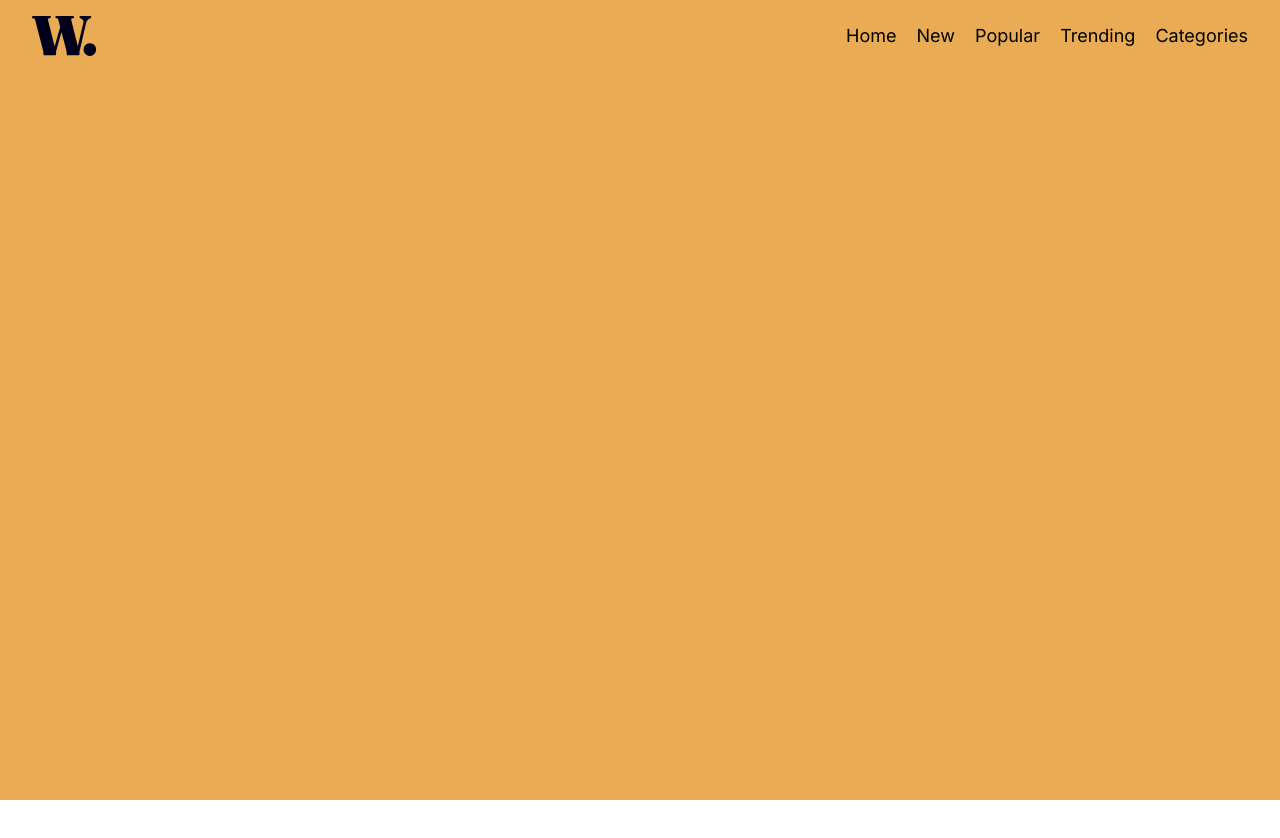
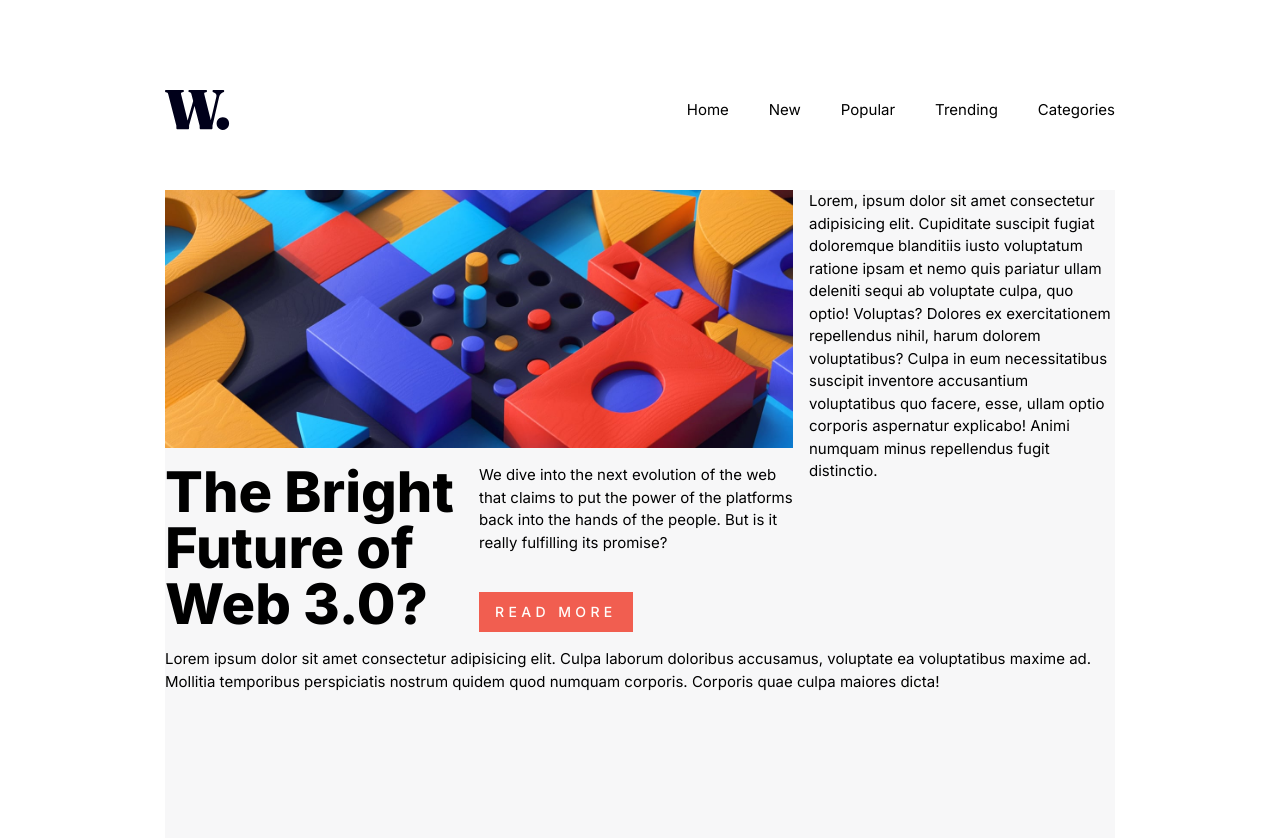
Before and after one commit to sonny-coding/news-homepage-tailwind, a React (Vite) app: page / in a window 1280 px wide. Shown: the top 838 px of the page. Before the commit the page ends 800 px from the top, so only its background shows below. Built offline with nearby package versions, Linux system fonts and the light colour scheme.

Commit message:
create a grid, work on header and main section

```diff
--- a/src/App.jsx
+++ b/src/App.jsx
@@ -1,21 +1,68 @@
-import { Icon } from "./assets";
+import { Icon, IconMenu, ImageWeb3Desktop } from "./assets";
+import Button from "./components/Button";
 const App = () => {
   return (
-    <div className="font-inter relative justify-center items-center w-full min-h-screen bg-primary-softOrange">
-      <header className="absolute top-0 left-0 w-full flex justify-between items-center px-8 py-4">
+    <div className="font-inter text-[15px] relative flex justify-start items-center flex-col w-full min-h-screen px-[165px] pt-[90px]">
+      <header className="w-full flex justify-between items-center pb-[60px]">
         <a href="#">
           <Icon />
         </a>
-        <ul className="flex gap-5 text-lg">
+        <a href="#">
+          <IconMenu className="md:hidden" />
+        </a>
+        <ul className="hidden md:flex gap-10 text-[15px] font-normal leading-6">
           <li className="transition-all duration-75 hover:cursor-pointer hover:text-primary-softRed">
             Home
           </li>
-          <li className="">New</li>
-          <li className="">Popular</li>
-          <li className="">Trending</li>
-          <li className="">Categories</li>
+          <li className="transition-all duration-75 hover:cursor-pointer hover:text-primary-softRed">
+            New
+          </li>
+          <li className="transition-all duration-75 hover:cursor-pointer hover:text-primary-softRed">
+            Popular
+          </li>
+          <li className="transition-all duration-75 hover:cursor-pointer hover:text-primary-softRed">
+            Trending
+          </li>
+          <li className="transition-all duration-75 hover:cursor-pointer hover:text-primary-softRed">
+            Categories
+          </li>
         </ul>
       </header>
+
+      <main className="w-full h-auto bg-neutral-grayishBlue md:grid md:grid-cols-3 md:gap-4 md:grid-rows-3">
+        <div className="md:col-span-2 md:row-span-2 md:grid md:grid-col-2 md:grid-row-2 md:gap-4">
+          <img className="md:col-span-2" src={ImageWeb3Desktop} alt="web 3" />
+          <div className="md:col-span-2 md:grid md:grid-cols-2">
+            <p className="text-[56px] leading-none font-extrabold">
+              The Bright Future of Web 3.0?
+            </p>
+            <div className="flex flex-col justify-between gap-6 items-start ">
+              <p>
+                We dive into the next evolution of the web that claims to put
+                the power of the platforms back into the hands of the people.
+                But is it really fulfilling its promise?
+              </p>
+              <Button>read more</Button>
+            </div>
+          </div>
+        </div>
+        <div className="md:row-span-2">
+          Lorem, ipsum dolor sit amet consectetur adipisicing elit. Cupiditate
+          suscipit fugiat doloremque blanditiis iusto voluptatum ratione ipsam
+          et nemo quis pariatur ullam deleniti sequi ab voluptate culpa, quo
+          optio! Voluptas? Dolores ex exercitationem repellendus nihil, harum
+          dolorem voluptatibus? Culpa in eum necessitatibus suscipit inventore
+          accusantium voluptatibus quo facere, esse, ullam optio corporis
+          aspernatur explicabo! Animi numquam minus repellendus fugit
+          distinctio.
+        </div>
+        <div className="md:col-span-3">
+          Lorem ipsum dolor sit amet consectetur adipisicing elit. Culpa laborum
+          doloribus accusamus, voluptate ea voluptatibus maxime ad. Mollitia
+          temporibus perspiciatis nostrum quidem quod numquam corporis. Corporis
+          quae culpa maiores dicta!
+        </div>
+      </main>
     </div>
   );
 };
--- a/src/assets/index.js
+++ b/src/assets/index.js
@@ -1,3 +1,6 @@
 import { ReactComponent as Icon } from "./logo.svg";
+import { ReactComponent as IconMenu } from "./icon-menu.svg";
+import ImageWeb3Desktop from "./image-web-3-desktop.jpg";
+import ImageWeb3Mobile from "./image-web-3-mobile.jpg";
 
-export { Icon };
+export { Icon, IconMenu, ImageWeb3Desktop, ImageWeb3Mobile };
--- /dev/null
+++ b/src/components/Button.jsx
@@ -0,0 +1,12 @@
+const Button = ({ children, rest }) => {
+  return (
+    <button
+      className="bg-primary-softRed hover:bg-neutral-darkBlue py-2 px-4 item-start text-neutral-offWhite cursor-pointer uppercase text-[14px] leading-6 tracking-[4.375px] font-medium text-center transition-all duration-75"
+      {...rest}
+    >
+      {children}
+    </button>
+  );
+};
+
+export default Button;
```
Also changed, not shown: .eslintrc.cjs.
